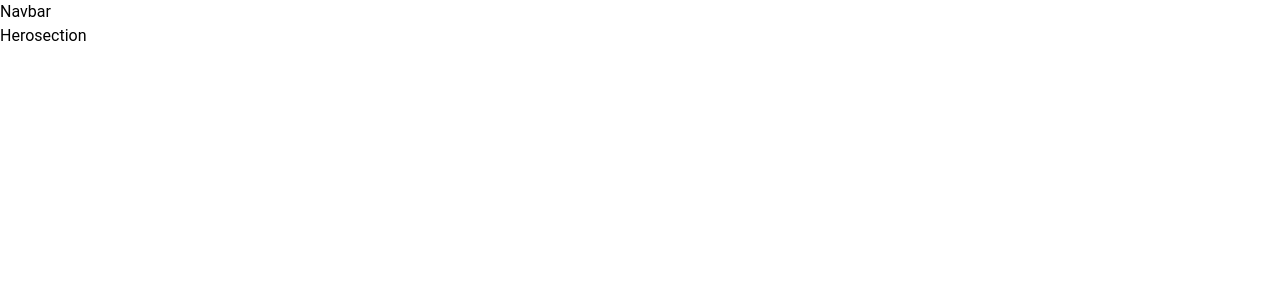
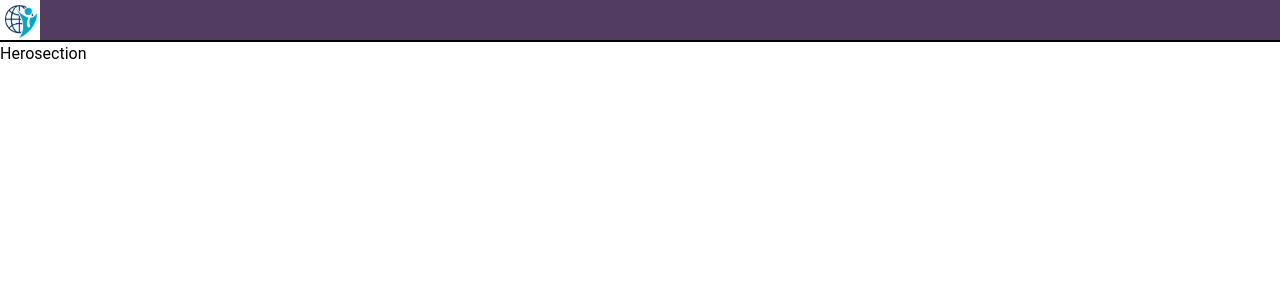
Before and after one commit to mheyrie/react-jobs-proj, a React (Vite) app: page / in a window 1280 px wide. Shown: the top 300 px of the page. Built offline with nearby package versions, Linux system fonts and the light colour scheme.

Commit message:
Commenced Navbar design

```diff
--- a/src/Pages/Homes/Navbar.jsx
+++ b/src/Pages/Homes/Navbar.jsx
@@ -1,8 +1,14 @@
 import React from 'react'
+import logor from '../../assets/images/logor.png'
 
 const Navbar = () => {
   return (
-    <div>Navbar</div>
+    <nav className="bg-deepVoodoo border-b-2 border-black">
+        <div className="mx-auto ">
+
+        </div>
+        <img className="h-10 w-auto" src={logor} alt="logo" />
+    </nav>
   )
 }
 
--- a/tailwind.config.js
+++ b/tailwind.config.js
@@ -11,6 +11,13 @@ export default {
       },
       gridTemplateColumns: {
         '70/30': '70% 28%'
+      },
+      colors:{
+        darkGrayishBlue: 'hsl(227, 12%, 61%)',
+        lightAlabaster: '#BCBABC',
+        deepVoodoo: '#533C61',
+        lightOysterPink: '#ECD0D0',
+        deepMongoose: '#B7A283'
       }
     },
   },
```
Also changed, not shown: src/assets/images/logor.png (added), src/assets/img/logor.jpg (deleted).
